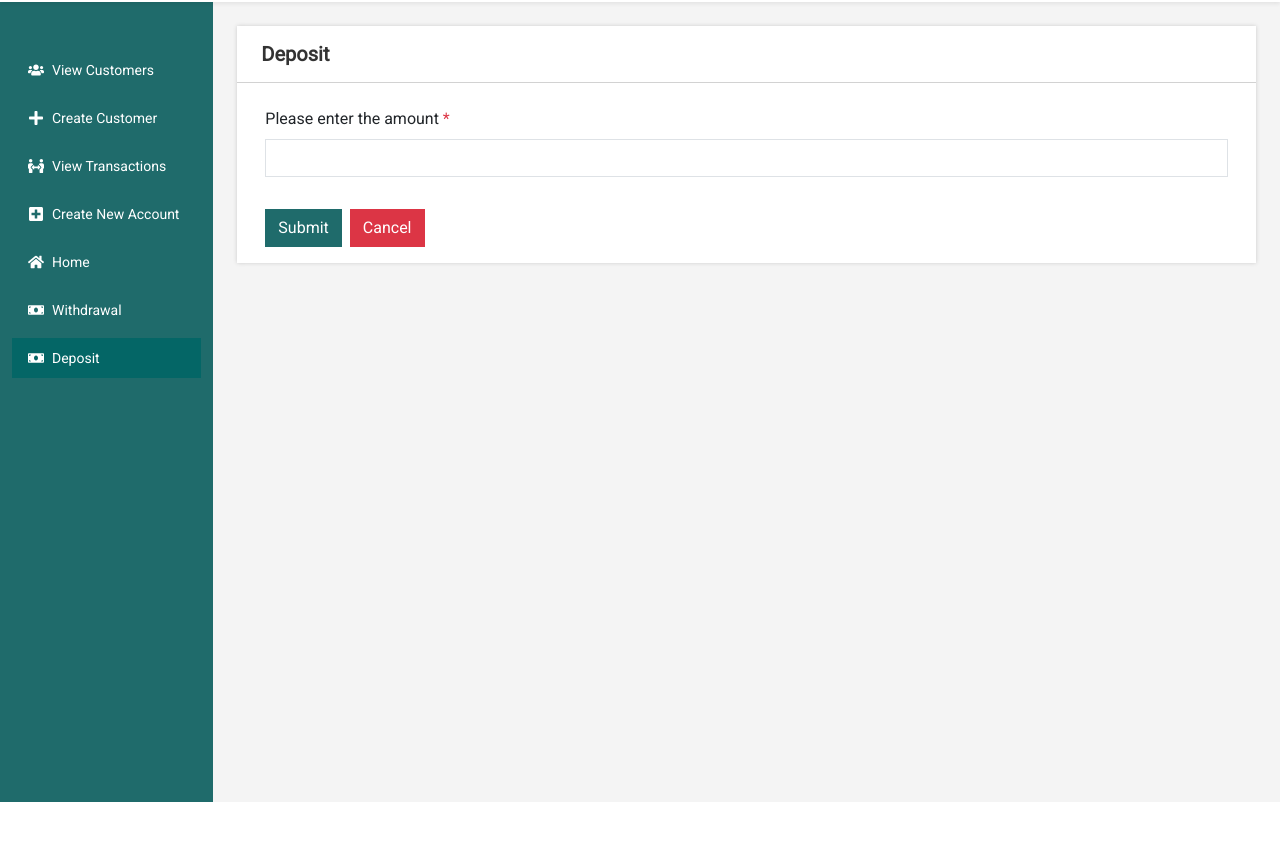
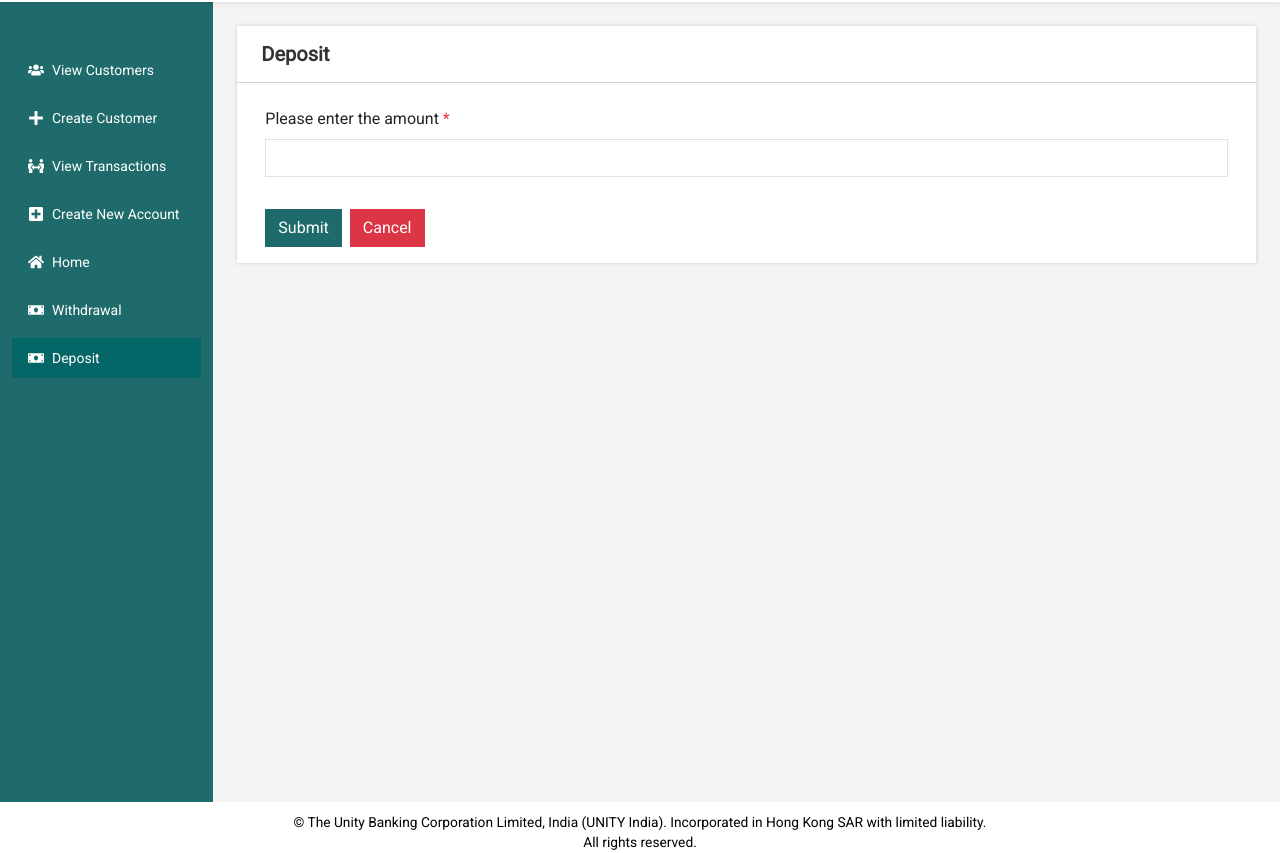
Before and after one commit to Harita-LTI/demo-retail-banking, a React (Create React App) app: page /user/deposit in a window 1280 px wide. Shown: the part 111-964 px from the top of the page. Before the commit the page ends 913 px from the top, so only its background shows below. Built offline with nearby package versions, Linux system fonts and the light colour scheme.

Commit message:
Footer Changes

```diff
--- /dev/null
+++ b/src/components/common/LayoutWithSidebar/Footer.tsx
@@ -0,0 +1,33 @@
+import { FontAwesomeIcon } from "@fortawesome/react-fontawesome";
+import "./index.css";
+import { faEnvelope, faPhone } from "@fortawesome/free-solid-svg-icons";
+
+function LayoutFooter() {
+  return (
+    <>
+      <div className="footer-main">
+        <div className="links-side">
+        <div>© The Unity Banking Corporation Limited, India (UNITY India). Incorporated in Hong Kong SAR with limited liability.</div>
+          <div>All rights reserved.</div>
+        </div>
+
+        {/* <div className="contact-side">
+          <div>Contact</div>
+          <div><FontAwesomeIcon icon={faPhone} />
+                      <span
+                        style={{
+                          cursor: "pointer",
+                          paddingLeft: "5px",
+                        }}
+                      >
+                        1800-0000-000
+                      </span></div>
+          <div>            <FontAwesomeIcon icon={faEnvelope} />
+                      support@unity.com</div>
+        </div> */}
+      </div>
+    </>
+  )
+}
+
+export default LayoutFooter;
--- a/src/components/common/LayoutWithSidebar/index.css
+++ b/src/components/common/LayoutWithSidebar/index.css
@@ -27,3 +27,29 @@
   justify-content: space-between;
   align-items: center;
 }
+.footer-main{
+  display: flex;
+  justify-content: space-between;
+  align-items: flex-start;
+  background-color: rgba(255, 255, 255, 0.5);
+  color: #000000;
+  padding: 10px 40px 0px;
+  font-size: 0.86rem;
+}
+.links-side{
+  display: flex;
+  flex-direction: column;
+  text-align: center;
+  flex: 2;
+}
+.contact-side{
+  display: flex;
+  flex-direction: column;
+  text-align: end;
+  flex: 2;
+}
+.content{
+  flex:1;
+  padding: 20;
+  overflow-y:auto;
+}
--- a/src/components/common/LayoutWithSidebar/index.tsx
+++ b/src/components/common/LayoutWithSidebar/index.tsx
@@ -3,6 +3,7 @@ import React, { useState } from "react";
 import "./index.css";
 import LayoutContainer from "./LayoutContainer";
 import Header from "./Header";
+import LayoutFooter from "./Footer";
 
 interface LayoutWithSidebarProps {
   children?: any;
@@ -17,9 +18,10 @@ function LayoutWithSidebar(fn: LayoutWithSidebarProps) {
     setSidebarOpen(!sidebarOpen);
   };
   return (
-    <div>
+    <div className="content">
       <Header />
       <LayoutContainer fn={fn}/>
+      <LayoutFooter/>
     </div>
   );
 }
```
